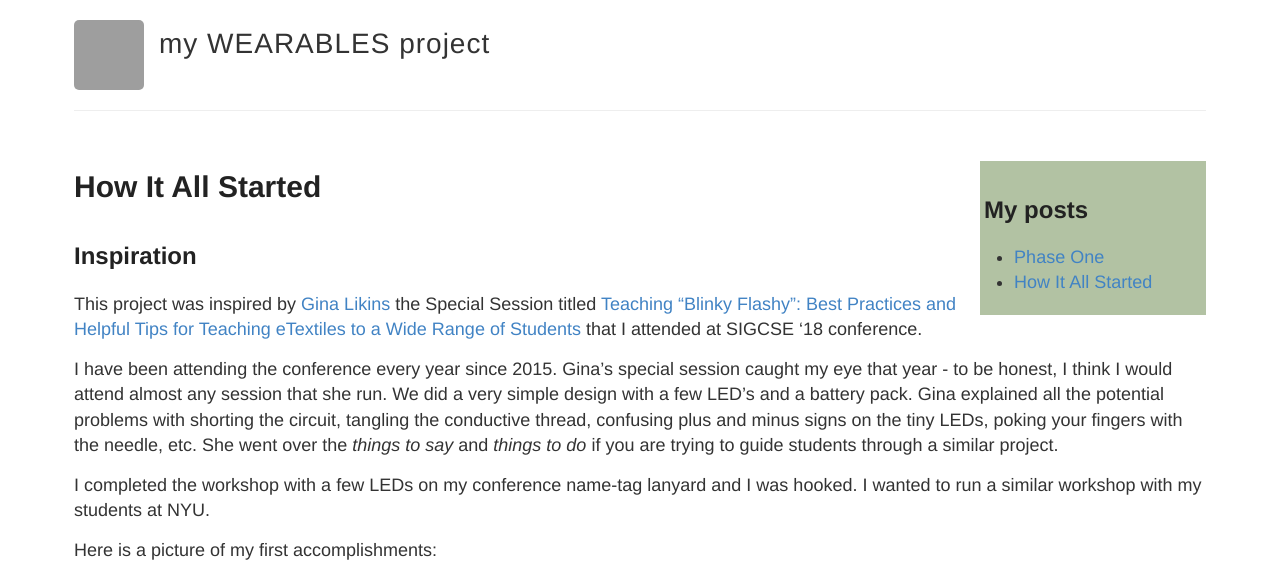
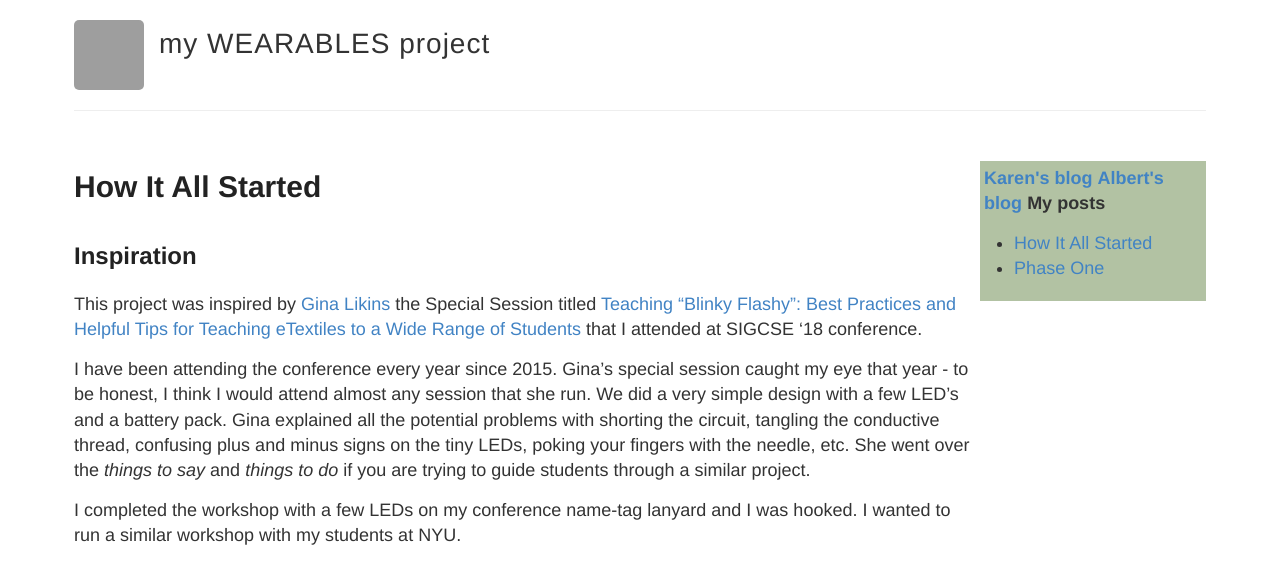
Before and after one commit to joannakl/wearables_blog, a Jekyll site: the page built from index.html, in a window 1280 px wide. Shown: the top 566 px of the page. Built offline with Jekyll 4.4.1, drawn with Linux system fonts in a browser that asks for light colours; grey boxes are pictures that could not be loaded.

Commit message:
changing layout of posts vs nav bar

```diff
--- a/index.html
+++ b/index.html
@@ -3,9 +3,11 @@ layout: default
 ---
 
 <aside>
-<h2>My posts</h2>
+<b><a href="https://kac844.github.io/Homepage/" >Karen's blog</a></b>
+<b><a href="https://a1liu.com/wearables-blog/" >Albert's blog</a></b>
+<b>My posts</b>
   <ul>
-    {% for post in site.posts %}
+    {% for post in site.posts reversed%}
       <li>
         <a href="{{ post.url }}">{{ post.title }}</a>
       </li>
--- a/style.scss
+++ b/style.scss
@@ -302,11 +302,13 @@ nav {
 //
 
 .posts > .post {
+  width: 80%;
   padding-bottom: 2em;
   border-bottom: 1px solid $lightGray;
 }
 
 .posts > .post:last-child {
+  width: 80%;
   padding-bottom: 1em;
   border-bottom: none;
 }
```
Also changed, not shown: _layouts/default.html (+1 -7 lines).
